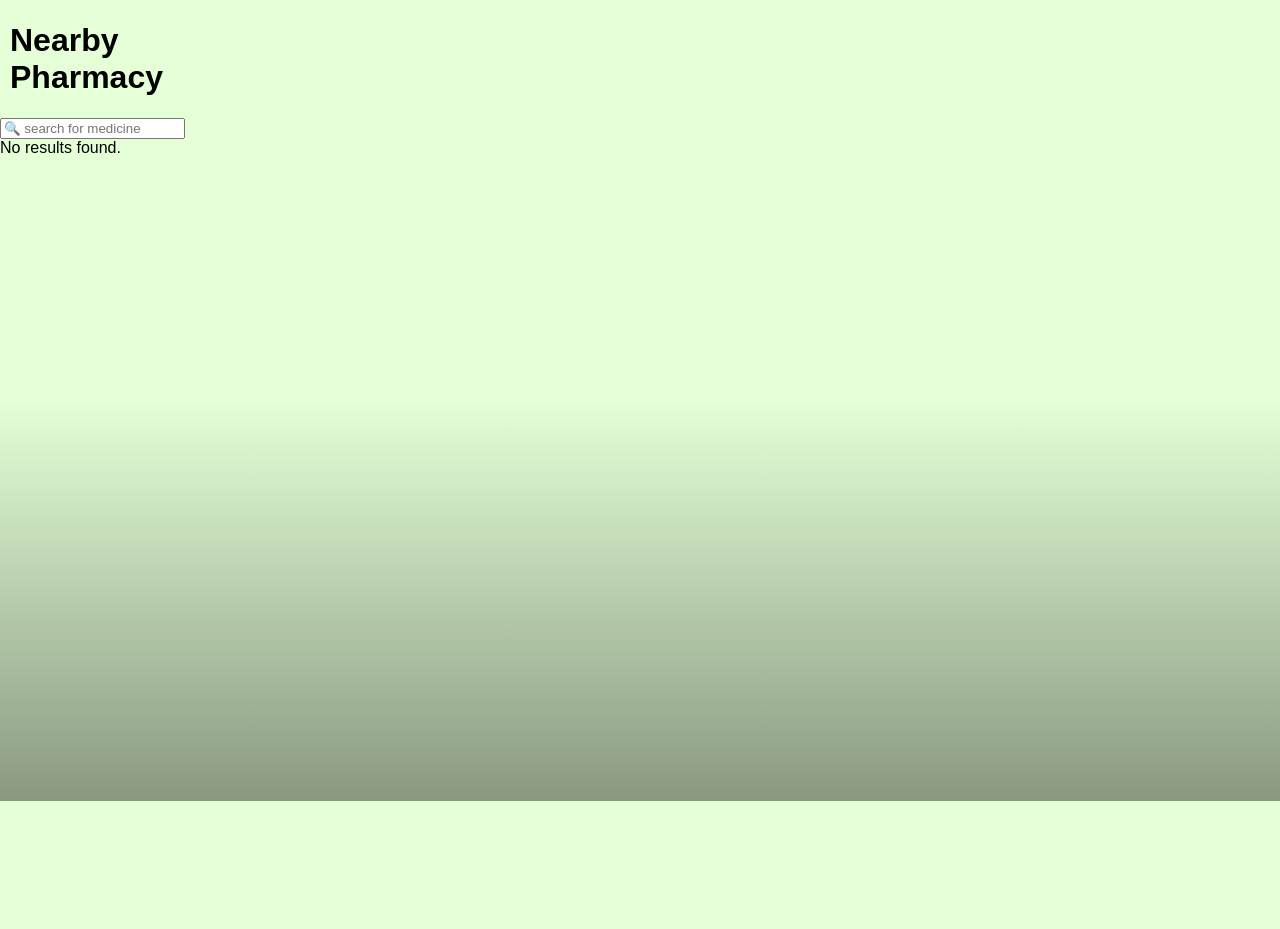
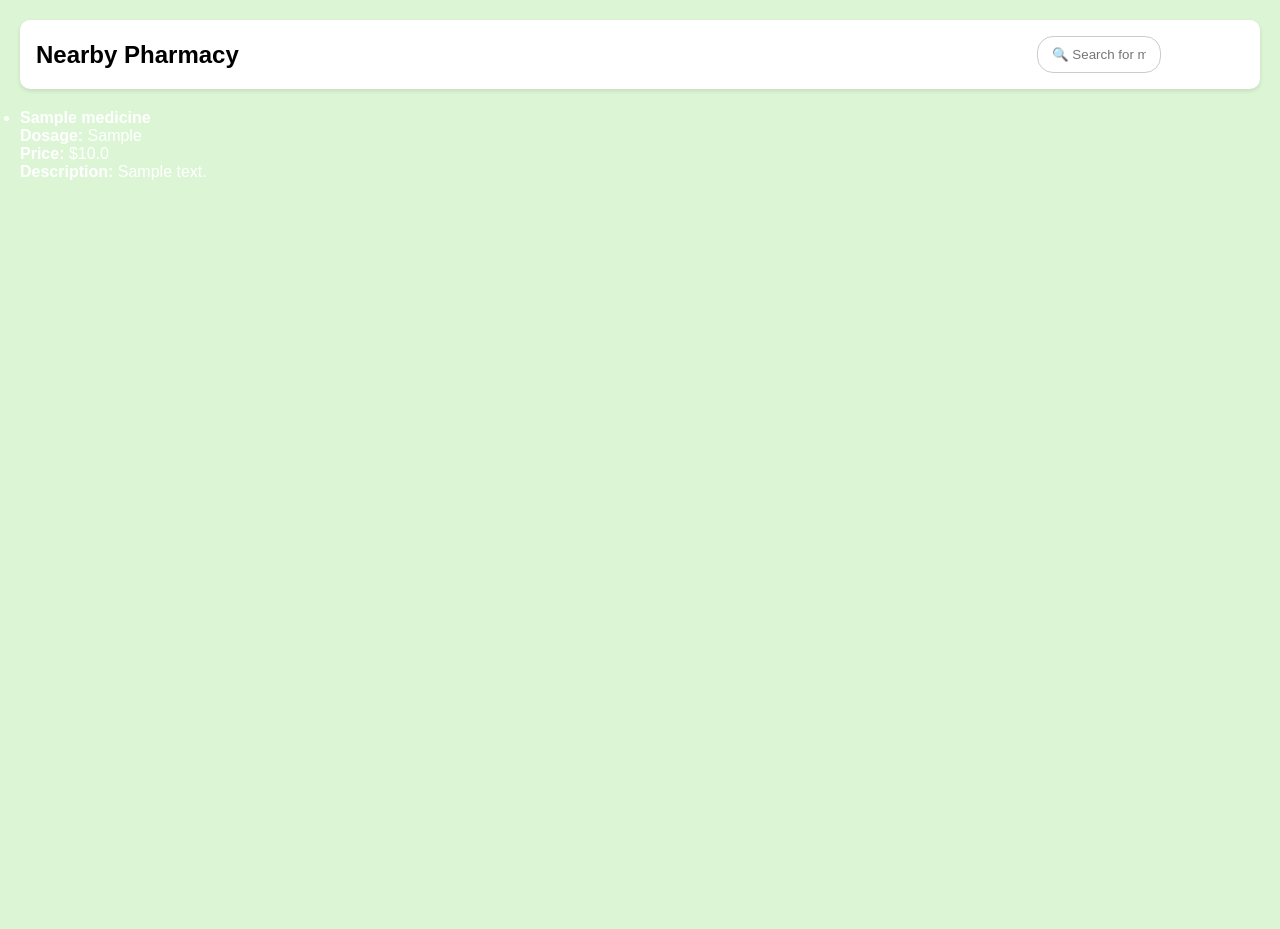
Before and after one commit to fyorina21/Pharmalook-, a Flask app: page /user in a window 1280 px wide. Before the commit the page ends 801 px from the top, so only its background shows below. Run offline with Flask 3, Linux system fonts and the light colour scheme; tables that the repository leaves empty hold one stand-in row (values such as "Sample post").

Commit message:
changes in html

```diff
--- a/app/routes.py
+++ b/app/routes.py
@@ -38,9 +38,25 @@ def profile():
 def home():
     return render_template('index.html')
 
-@routes_bp.route("/user")
+@routes_bp.route("/user", methods=["GET"])
 def user_homepage():
-    return render_template('look.html')
+    # Get search query from URL parameters (default to empty string if none)
+    search_query = request.args.get("q", "").strip()
+
+
+    if search_query:
+        results = Medicine.query.filter(
+            Medicine.Medicinename.ilike(f"%{search_query}%")
+        ).all()
+    else:
+        results = Medicine.query.all()
+
+
+    return render_template(
+        "look.html",
+        medicines=results,
+        query=search_query
+    )
 
 
 @routes_bp.route('/status')
@@ -61,6 +77,9 @@ def inventory_page():
     medicines = Medicine.query.all()
     return render_template('inventory.html', medicines=medicines)
 
+@routes_bp.route('/pdashboard')
+def pdashboard():
+    return render_template('pdashboard.html')
 
 
 @routes_bp.route('/medicine')
--- a/app/static/look.css
+++ b/app/static/look.css
@@ -11,10 +11,18 @@ body {
 }
 
 .container {
-  max-width: 600px;
-  margin: auto;
+  width: 100%;
+  height: 100vh;
+  background: #33333300;
+  position: relative;
+  top: 60px;
 }
-
+.main{
+  width: 100%;
+  height: 100vh;
+  background: #55555500;
+  color: #ffffff;
+}
 header {
   display: flex;
   justify-content: space-between;
@@ -27,10 +35,8 @@ header {
 }
 
 header h1 {
-  font-size: 48px;
+  font-size: 24px;
   line-height: 1.3;
-  font-weight: bold;
-  margin-bottom: 10px;
 }
 
 .search-bar {
@@ -63,7 +69,9 @@ header h1 {
   font-size: 14px;
   color: #555;
 }
-
+.result{
+  color: #eff1ef;
+}
 .pharmacy-header button {
   background: none;
   border: none;
@@ -96,3 +104,16 @@ header h1 {
   text-align: center;
   margin-top: 10px;
 }
+.pharmacy-list{
+  display: flex;
+  flex-wrap: wrap;
+  justify-content: space-between;
+  background: #dcf5d5;
+  border-radius: 12px;
+  margin-bottom: 20px;
+  padding: 16px;
+  box-shadow: 0 1px 3px rgba(0,0,0,0.1);
+}
+.no-results{
+  background: red;
+}
--- a/app/templates/look.html
+++ b/app/templates/look.html
@@ -2,20 +2,47 @@
 <html lang="en">
 <head>
   <meta charset="UTF-8" />
-  <meta name="viewport" content="width=device-width, initial-scale=1.0"/>
   <title>Nearby Pharmacy</title>
-  <link rel="stylesheet" href="{{ url_for('static', filename='styles.css') }}">
+  <link rel="stylesheet" href="{{ url_for('static', filename='look.css') }}" />
 </head>
 <body>
-  <div class="container">
-    <header>
-      <h1><span>Nearby</span><br/>Pharmacy</h1>
-      <input type="text" placeholder="🔍 search for medicine" class="search-bar" />
-    </header>
+  <header>
+    <h1><span>Nearby Pharmacy</span></h1>
 
-    <!-- Dynamic pharmacy cards will be injected here by JavaScript -->
-    <div id="pharmacy-list"></div>
-    <div id="no-results">No results found.</div>
+    <!-- Search form -->
+    <form id="search-form" method="get" action="{{ url_for('routes_bp.user_homepage') }}">
+      <input
+        type="text"
+        id="search-bar"
+        name="q"
+        placeholder="🔍 Search for medicine"
+        class="search-bar"
+        value="{{ query | default('') }}"
+      />
+      <button type="submit" style="display: none;"></button>
+    </form>
+  </header>
+
+
+  <div class="main">
+    {% if medicines and medicines|length > 0 %}
+      <div id="pharmacy-list">
+        <ul>
+          {% for med in medicines %}
+            <li class="medicine-item">
+              <strong>{{ med.Medicinename }}</strong><br />
+              <span><strong>Dosage:</strong> {{ med.Dosage }}</span><br />
+              <span><strong>Price:</strong> ${{ med.price }}</span><br />
+              <span><strong>Description:</strong> {{ med.medicinedescription }}</span>
+            </li>
+          {% endfor %}
+        </ul>
+      </div>
+    {% else %}
+      <div class="result">
+        No results found{% if query %} for "{{ query }}"{% endif %}.
+      </div>
+    {% endif %}
   </div>
 
   <script src="{{ url_for('static', filename='script.js') }}"></script>
```
Also changed, not shown: app/templates/result.html (added, +32 -0 lines).
